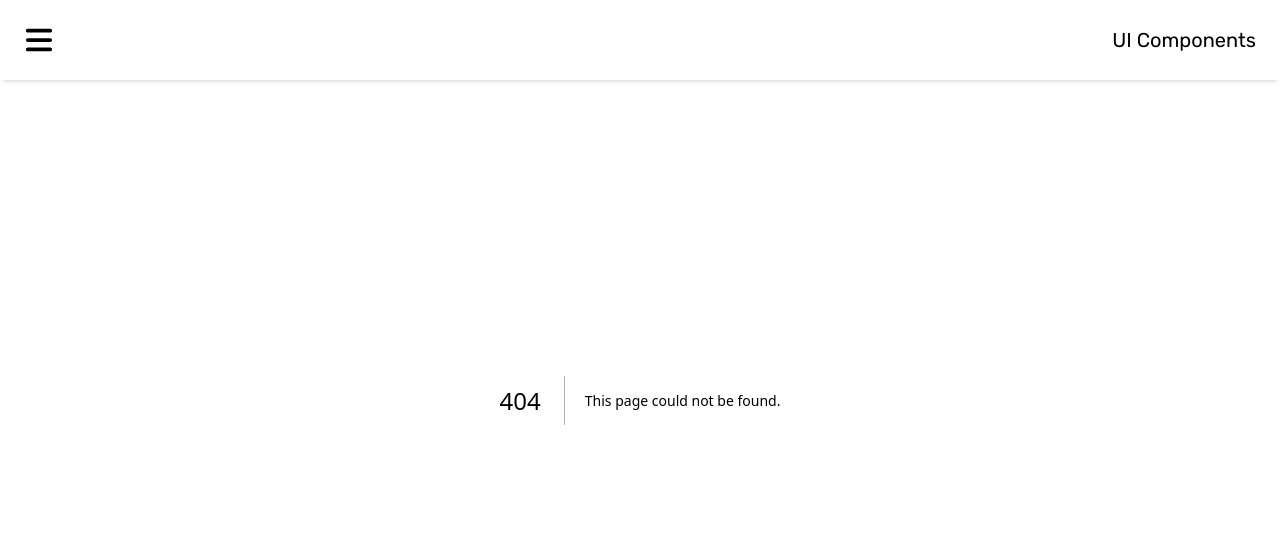
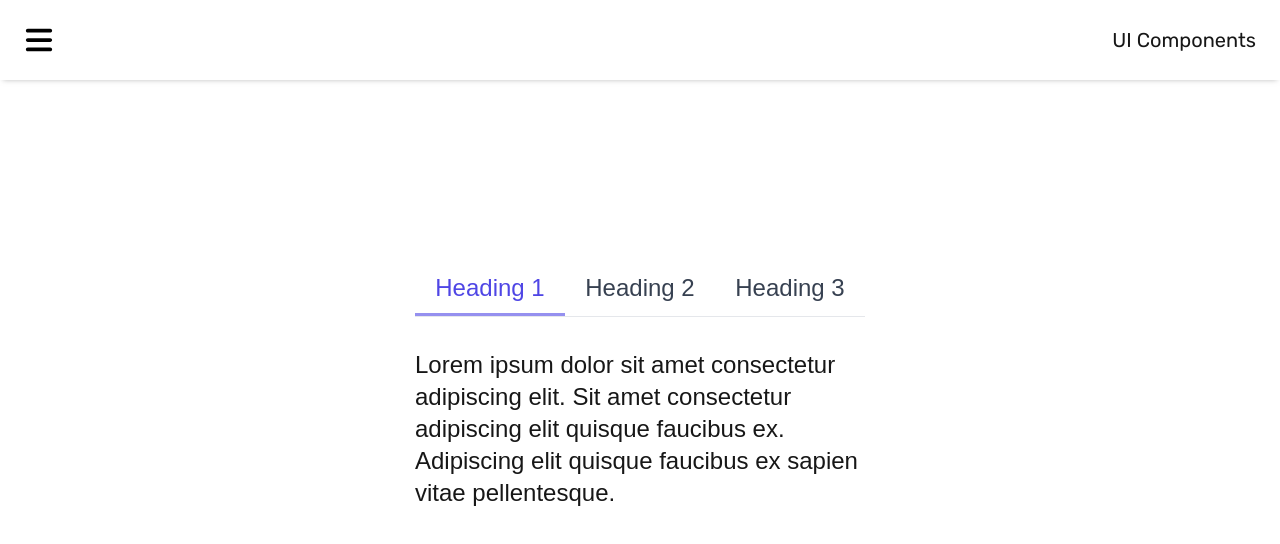
Before and after one commit to hsanchez7934/ui-components, a Next.js app: page /tabs in a window 1280 px wide. Before the commit this address had no page. Shown: the top 544 px of the page. Built offline with nearby package versions, Linux system fonts and the light colour scheme.

Commit message:
add tabs

```diff
--- a/src/app/components/NavBar/NavBar.tsx
+++ b/src/app/components/NavBar/NavBar.tsx
@@ -14,6 +14,7 @@ const links = [
 	{href: '/dropdown', text: 'Dropdown'},
 	{href: '/pagination', text: 'Pagination'},
 	{href: '/radio-cards', text: 'Radio Cards'},
+	{href: '/tabs', text: 'Tabs'},
 	{href: '/text-input', text: 'Text Input'},
 ]
 
--- /dev/null
+++ b/src/app/components/tabs/Tabs.tsx
@@ -0,0 +1,35 @@
+import './styles.css'
+import React, {useState} from 'react'
+
+export interface TabItem {
+	label: string
+	content: React.ReactNode
+}
+
+interface TabsProps {
+	tabs: TabItem[]
+	initialIndex?: number
+}
+
+export const Tabs: React.FC<TabsProps> = ({tabs, initialIndex = 0}) => {
+	const [activeIndex, setActiveIndex] = useState(initialIndex)
+
+	return (
+		<div className="w-[300px] h-[300px] sm:w-[350px] sm:h-[320px] md:w-[400px] md:h-[340px] lg:w-[450px] lg:h-[360px]">
+			<div className="tab-headings">
+				{tabs.map((tab, index) => (
+					<button
+						key={index}
+						className={`tab-heading ${activeIndex === index ? 'active' : ''} p-3 h-full w-[120px] md:w-[150px] lg:w-[170px] xl:w-[190px] text-base md:text-lg lg:text-xl xl:text-2xl 2xl:text-3xl`}
+						onClick={() => setActiveIndex(index)}
+					>
+						{tab.label}
+					</button>
+				))}
+			</div>
+			<div className="tab-content text-base md:text-lg lg:text-xl xl:text-2xl 2xl:text-3xl">
+				{tabs[activeIndex].content}
+			</div>
+		</div>
+	)
+}
--- /dev/null
+++ b/src/app/components/tabs/styles.css
@@ -0,0 +1,28 @@
+.tab-headings {
+	display: flex;
+	border-bottom: 1px solid #e5e7eb;
+	margin-bottom: 1rem;
+}
+
+.tab-heading {
+	cursor: pointer;
+	color: #374151;
+	position: relative;
+	transition:
+		color 0.2s ease,
+		box-shadow 0.2s ease;
+}
+
+.tab-heading:hover {
+	color: #4338ca;
+	box-shadow: inset 0 -3px 0 0 rgba(67, 56, 202, 0.8);
+}
+
+.tab-heading.active {
+	color: #4f46e5;
+	box-shadow: inset 0 -3px 0 0 rgba(79, 70, 229, 0.6);
+}
+
+.tab-content {
+	padding: 1rem 0;
+}
--- /dev/null
+++ b/src/app/tabs/page.tsx
@@ -0,0 +1,32 @@
+'use client'
+
+import React from 'react'
+import {Tabs, TabItem} from '@/app/components/tabs/Tabs'
+import PageMainBox from '../components/page-main-box/PageMainBox'
+
+const para = <p>
+Lorem ipsum dolor sit amet consectetur adipiscing elit. Sit amet consectetur adipiscing
+elit quisque faucibus ex. Adipiscing elit quisque faucibus ex sapien vitae pellentesque.
+</p>
+
+const para2 = <p>Medium latte affogato caramelization, dark, to go skinny body seasonal iced. So, to go, aged black americano plunger pot that cup white et breve. Cappuccino barista galão aroma aged con panna robust. Trifecta cultivar in redeye latte dark ut mocha kopi-luwak seasonal shop.</p>
+const para3 = <p>The palatable sensation we lovingly refer to as The Cheeseburger has a distinguished and illustrious history. It was born from humble roots, only to rise to well-seasoned greatness.</p>
+
+const TabsPage = () => {
+	const tabItems: TabItem[] = [
+		{
+			label: 'Heading 1',
+			content: para
+		},
+		{label: 'Heading 2', content: para2},
+		{label: 'Heading 3', content: para3},
+	]
+
+	return (
+		<PageMainBox>
+			<Tabs tabs={tabItems} />
+		</PageMainBox>
+	)
+}
+
+export default TabsPage
```
